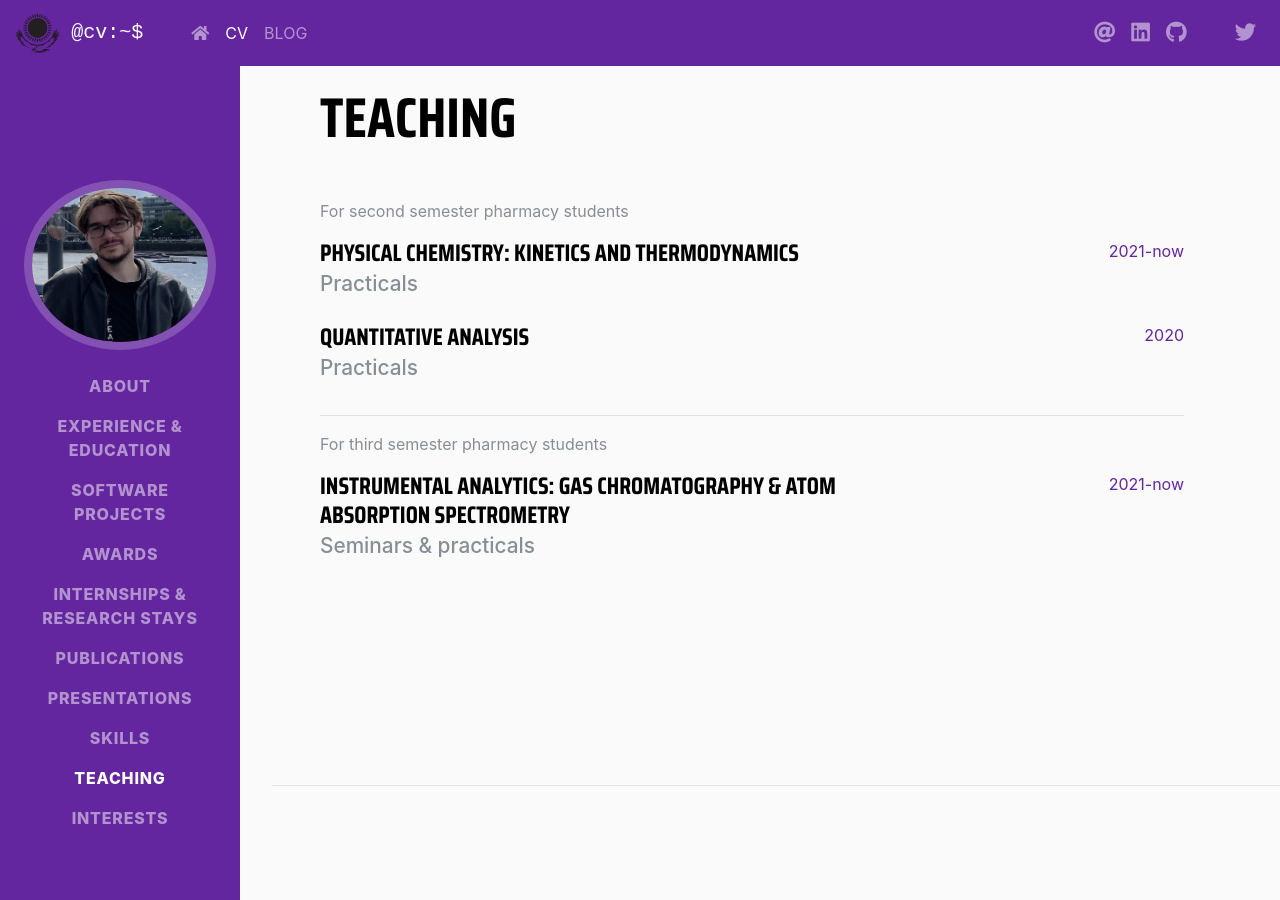
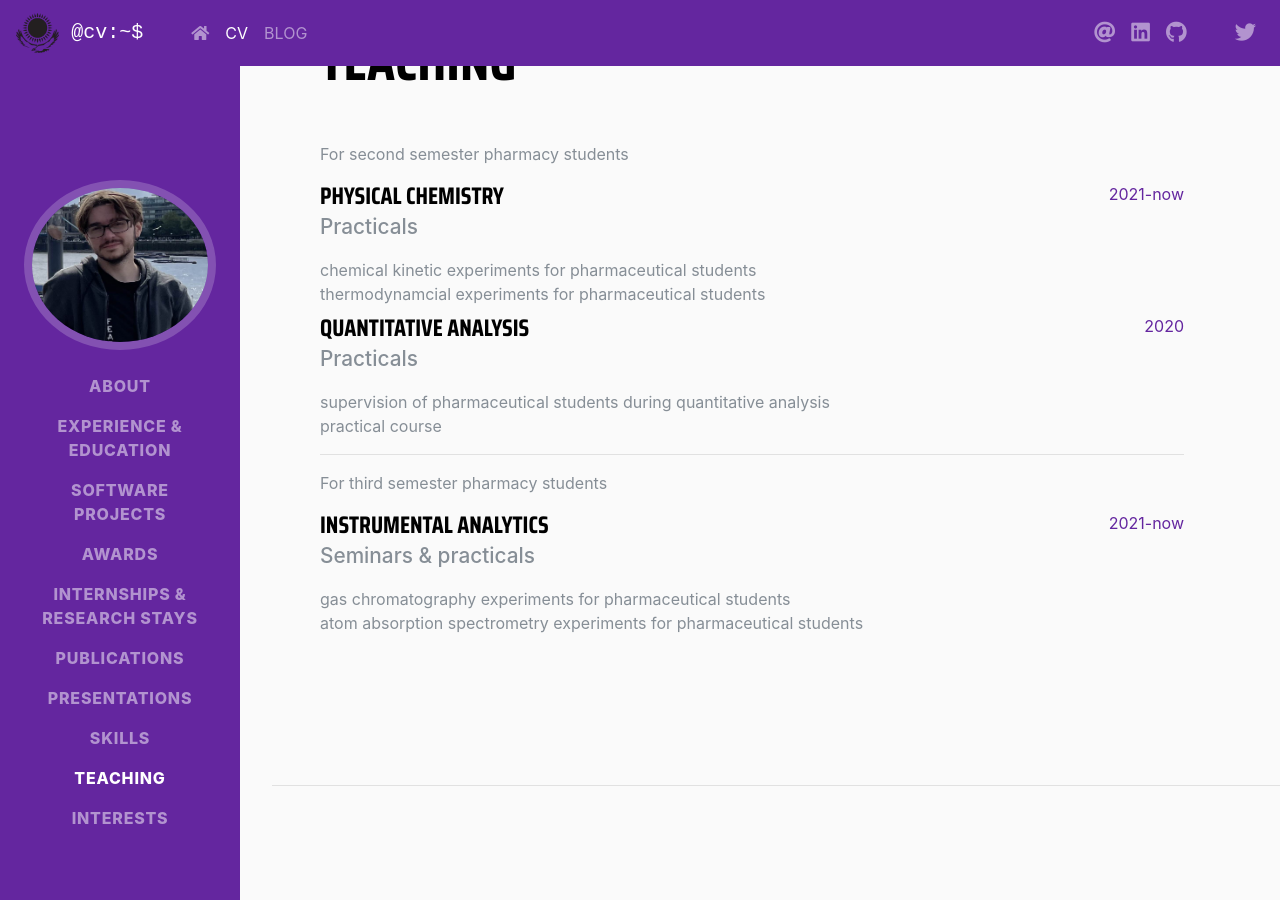
Before and after one commit to talagayev/talagayev.github.io, a Jekyll site: the page built from cv.html, in a window 1280 px wide and 900 px high, scrolled down 10101 px. Built offline with Jekyll 4.4.1, drawn with Linux system fonts in a browser that asks for light colours; nearby versions of some CDN libraries; some web fonts are replaced; a style sheet for code colours, icons or effects is not loaded; some of the changed text lies outside the part shown.

Commit message:
Update cv.html

```diff
--- a/cv.html
+++ b/cv.html
@@ -523,8 +523,11 @@ CEF Level: A2 - Elementary'/>
 
         <div class="resume-item d-flex flex-column flex-md-row justify-content-between mb-2">
           <div class="resume-content">
-            <h4 class="mb-0">Physical chemistry: kinetics and thermodynamics</h4>
+            <h4 class="mb-0">Physical chemistry</h4>
             <div class="subheading mb-3">Practicals</div>
+            <div>chemical kinetic experiments for pharmaceutical students</div>
+            <div>thermodynamcial experiments for pharmaceutical students</div>
+            <div></div>
           </div>
           <div class="resume-date text-md-right">
             <span class="text-primary">2021-now</span>
@@ -535,6 +538,7 @@ CEF Level: A2 - Elementary'/>
           <div class="resume-content">
             <h4 class="mb-0">Quantitative analysis</h4>
             <div class="subheading mb-3">Practicals</div>
+            <div>supervision of pharmaceutical students during quantitative analysis practical course</div>
           </div>
           <div class="resume-date text-md-right">
             <span class="text-primary">2020</span>
@@ -546,8 +550,10 @@ CEF Level: A2 - Elementary'/>
 
         <div class="resume-item d-flex flex-column flex-md-row justify-content-between mb-2">
           <div class="resume-content">
-            <h4 class="mb-0">Instrumental analytics: gas chromatography & atom absorption spectrometry</h4>
+            <h4 class="mb-0">Instrumental analytics</h4>
             <div class="subheading mb-3">Seminars & practicals</div>
+            <div>gas chromatography experiments for pharmaceutical students</div>
+            <div>atom absorption spectrometry experiments for pharmaceutical students</div>
           </div>
           <div class="resume-date text-md-right">
             <span class="text-primary">2021-now</span>
```
Also changed, not shown: other parts of cv.html (+2 -2 lines).
